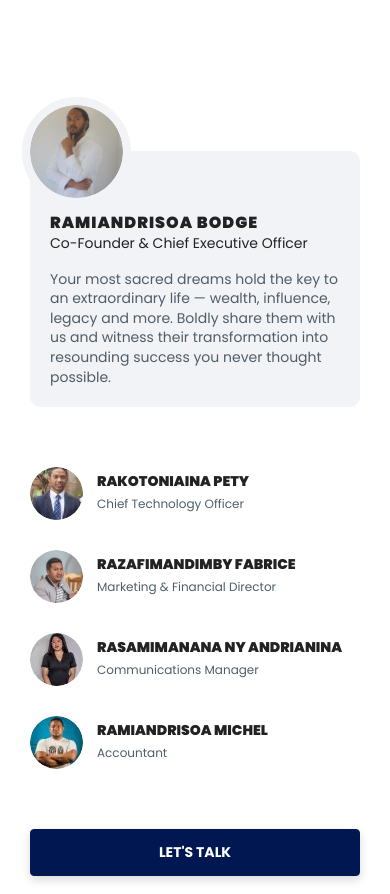
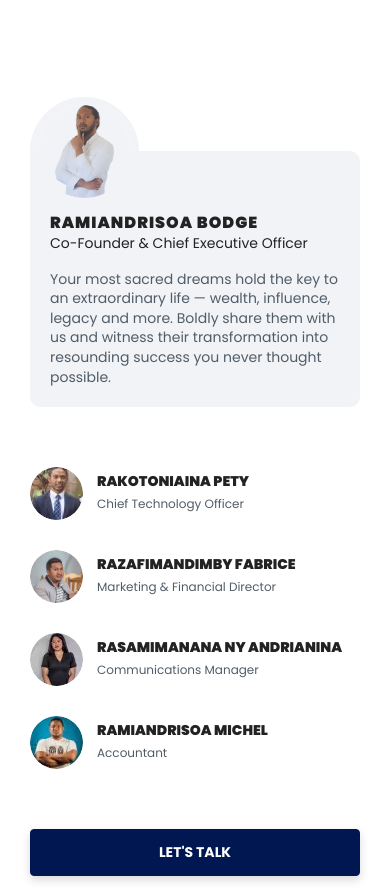
Before and after one commit to maxime-dot/website3, a Next.js app: page / in a window 390 px wide. Shown: the part 5537-6431 px from the top of the page. Built offline with nearby package versions, Linux system fonts and the light colour scheme.

Commit message:
fix: fix mobile image reponsivity

```diff
--- a/src/components/sections/teams/Teams.tsx
+++ b/src/components/sections/teams/Teams.tsx
@@ -168,21 +168,14 @@ const Teams: React.FC = () => {
             thought possible.
           </p>
           <div className="profile-pics">
-            {/*<Image*/}
-            {/*  src={"/images/teams/team-profile/bodge-profile.png"}*/}
-            {/*  width={1024}*/}
-            {/*  height={1024}*/}
-            {/*  alt={`CEO Profile pics`}*/}
-            {/*  className="profile-image"*/}
-            {/*/>*/}
-            {/* mobile design  */}
             <Image
-              src={"/images/teams/team-profile/bodge-mobile.jpg"}
+              src={"/images/teams/team-profile/bodge-profile.png"}
               width={1024}
               height={1024}
               alt={`CEO Profile pics`}
-              className="profile-image"
+              className="profile-image desk"
             />
+
             <Image
               src={"/images/teams/bodge-plant.avif"}
               width={211}
--- a/src/components/sections/teams/teams.scss
+++ b/src/components/sections/teams/teams.scss
@@ -99,6 +99,7 @@
           width: auto;
           height: 260px;
           object-fit: cover;
+
         }
 
         .plant-pics {
@@ -209,6 +210,7 @@
       .admin-ceo-words {
         margin-top: 90px;
         padding-top: 60px;
+
         .profile-words{
           max-width: 768px;
         }
@@ -217,16 +219,18 @@
           height: 93px;
           background: var(--card-background);
           border-radius: 100%;
-          top: calc(-93px /2);
+          top: calc(-93px / 2);
           outline: 8px solid var(--card-background);
           overflow: hidden;
-          left: 0;
+          left: 8px;
+
           .profile-image {
-            width: 100%;
-            height: 100%;
+            width: inherit;
+            height: inherit;
             border-radius: inherit;
             background: inherit;
-            object-fit: cover;
+            object-fit: contain;
+
           }
 
           .plant-pics {
```
